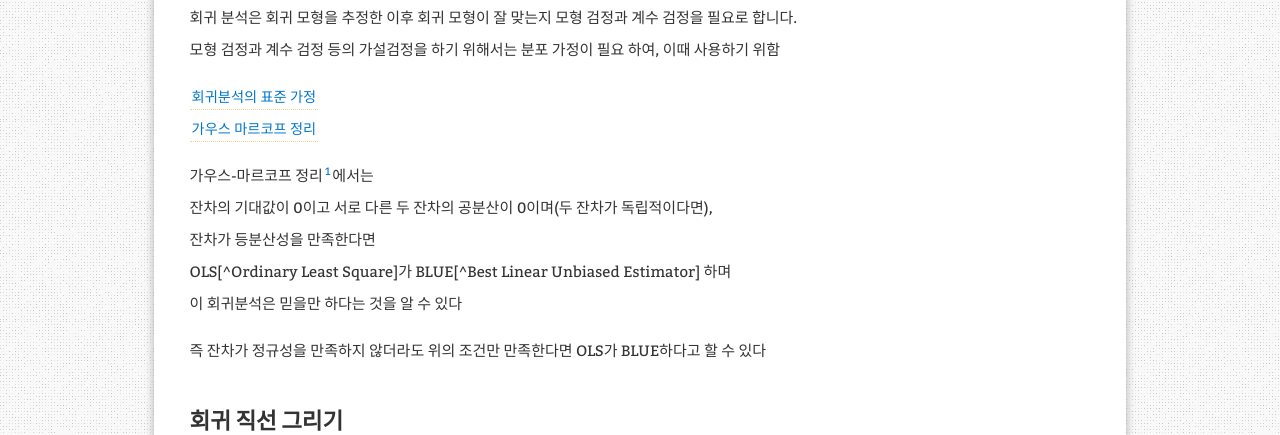
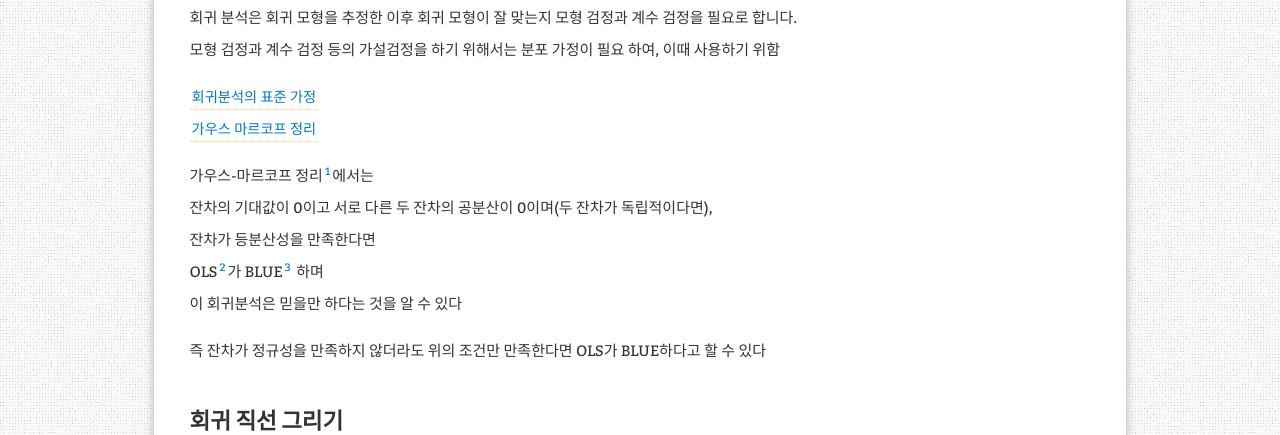
Before and after one commit to aristohyun/aristohyun.github.io, a Jekyll site: the page built from _posts/2021-06-25-Linear-Regression.md, in a window 1280 px wide and 900 px high, scrolled down 1879 px, cut to the strip 0-435 px from the top of the window. Built offline with Jekyll 4.4.1, drawn with Linux system fonts in a browser that asks for light colours; formulas are drawn with MathJax 3; comment, search, counter and statistics services are not loaded; some of the changed text lies outside the part shown.

Commit message:
Update 2021-06-25-Linear-Regression.md

```diff
--- a/_posts/2021-06-25-Linear-Regression.md
+++ b/_posts/2021-06-25-Linear-Regression.md
@@ -62,7 +62,7 @@ redirect_from:
 가우스-마르코프 정리[^GMT]에서는
 잔차의 기대값이 0이고 서로 다른 두 잔차의 공분산이 0이며(두 잔차가 독립적이다면),
 잔차가 등분산성을 만족한다면
-OLS[^Ordinary Least Square]가 BLUE[^Best Linear Unbiased Estimator] 하며
+OLS[^OrdinaryLeastSquare]가 BLUE[^BestLinearUnbiasedEstimator] 하며
 이 회귀분석은 믿을만 하다는 것을 알 수 있다
 
 즉 잔차가 정규성을 만족하지 않더라도 위의 조건만 만족한다면 OLS가 BLUE하다고 할 수 있다
```
